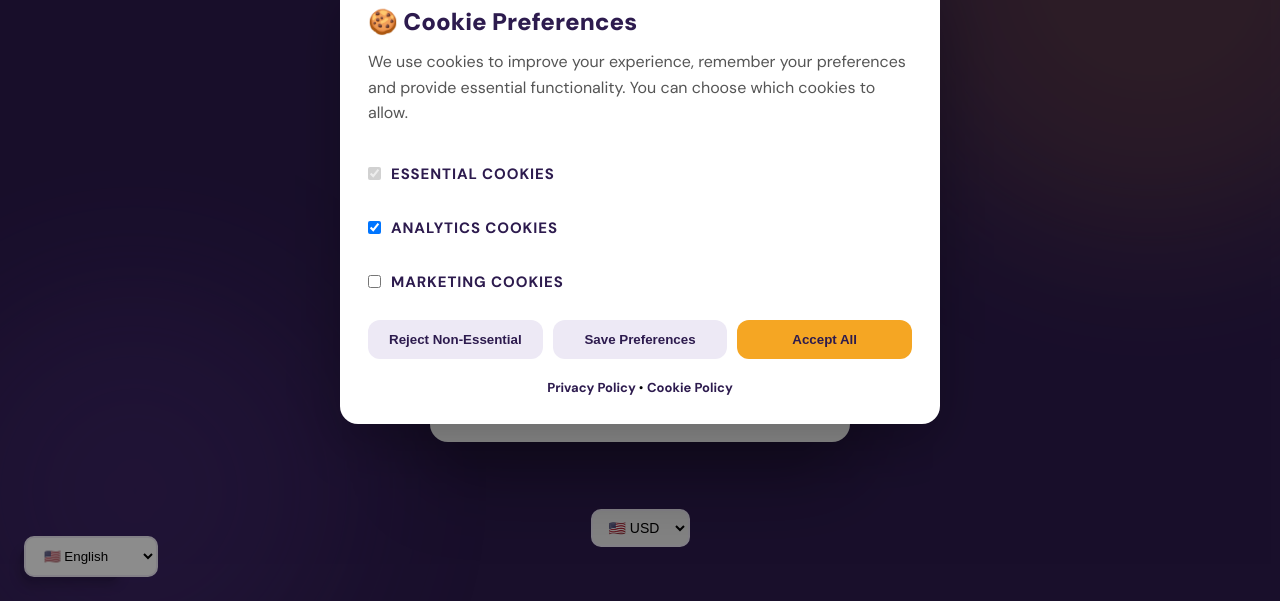
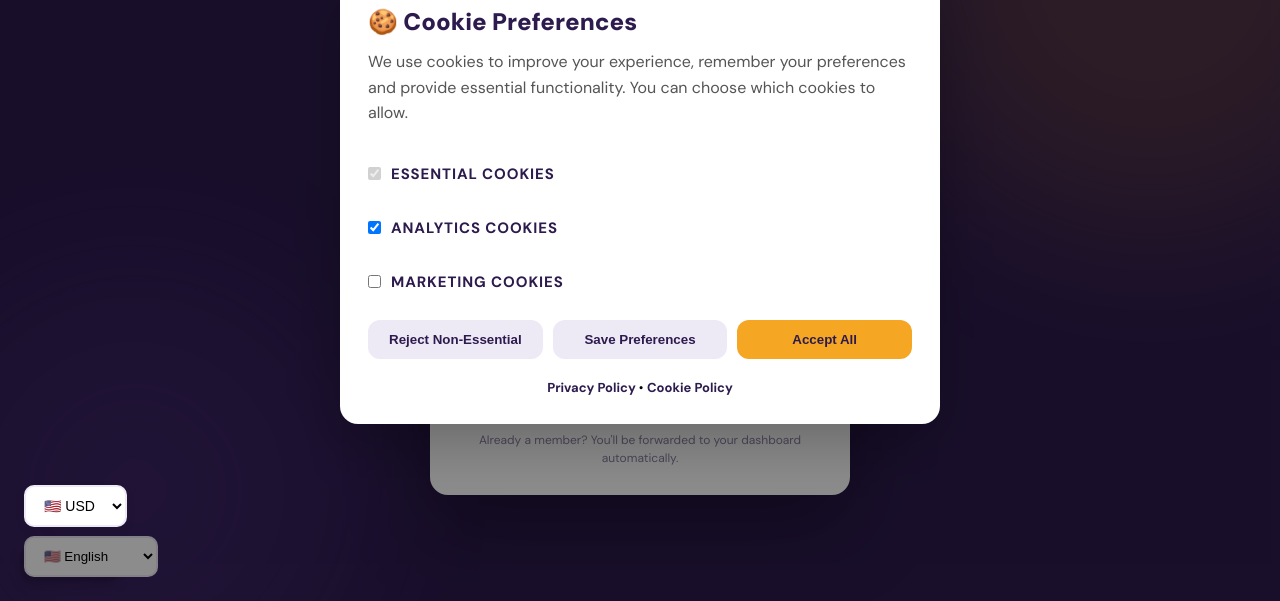
Before and after one commit to etsymom/myonlineshop, a plain HTML site: page index.html in a window 1280 px wide. Shown: the part 199-800 px from the top of the page. Drawn offline with nearby package versions, Linux system fonts and the light colour scheme; no server answers.

Commit message:
Fixed currency picker UI overlap and price label

```diff
--- a/geo-pricing.js
+++ b/geo-pricing.js
@@ -221,7 +221,7 @@
     select.value = current;
 
     select.style.padding =
-      "8px 12px";
+      "10px 14px";
 
     select.style.borderRadius =
       "10px";
@@ -231,6 +231,27 @@
 
     select.style.fontSize =
       "14px";
+
+    select.style.position =
+      "fixed";
+
+    select.style.bottom =
+      "74px";
+
+    select.style.left =
+      "24px";
+
+    select.style.zIndex =
+      "9999";
+
+    select.style.boxShadow =
+      "0 4px 12px rgba(0,0,0,0.05)";
+
+    select.style.background =
+      "white";
+
+    select.style.cursor =
+      "pointer";
 
     select.onchange = () => {
       setCurrency(
```
Also changed, not shown: profile.html (+1 -1 lines).
